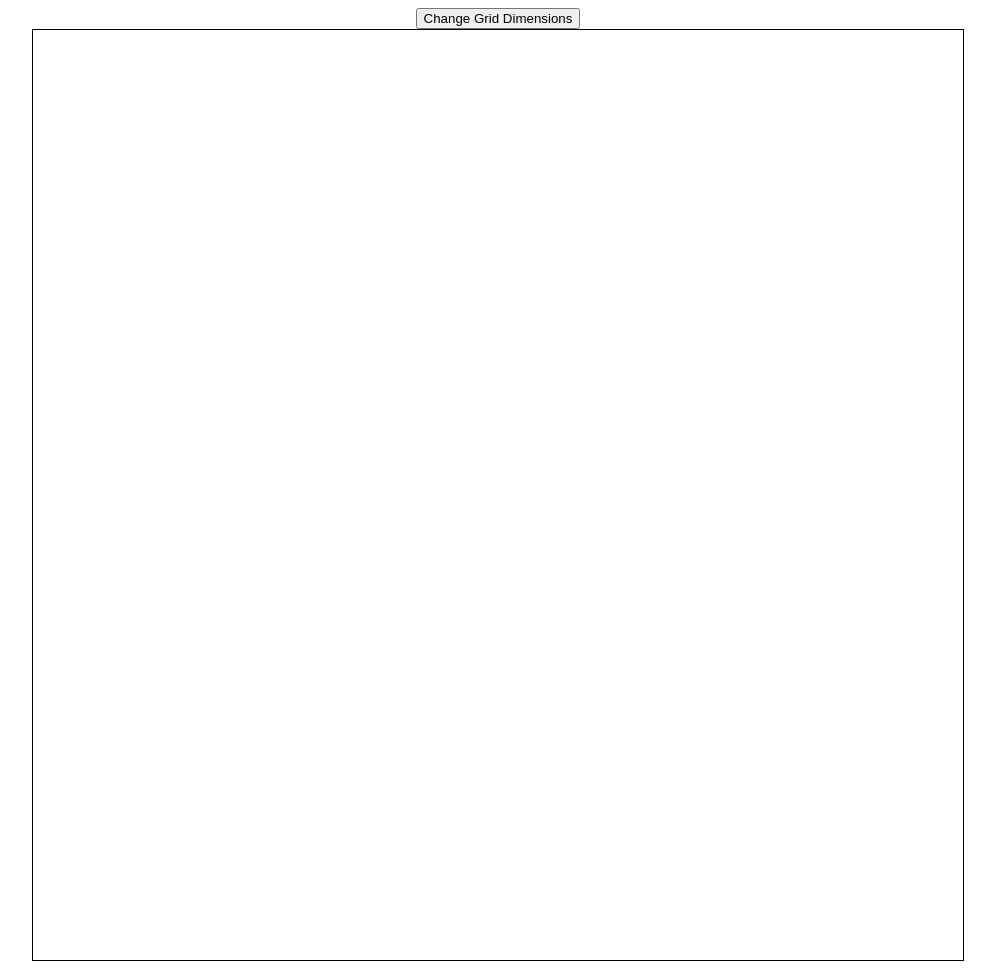
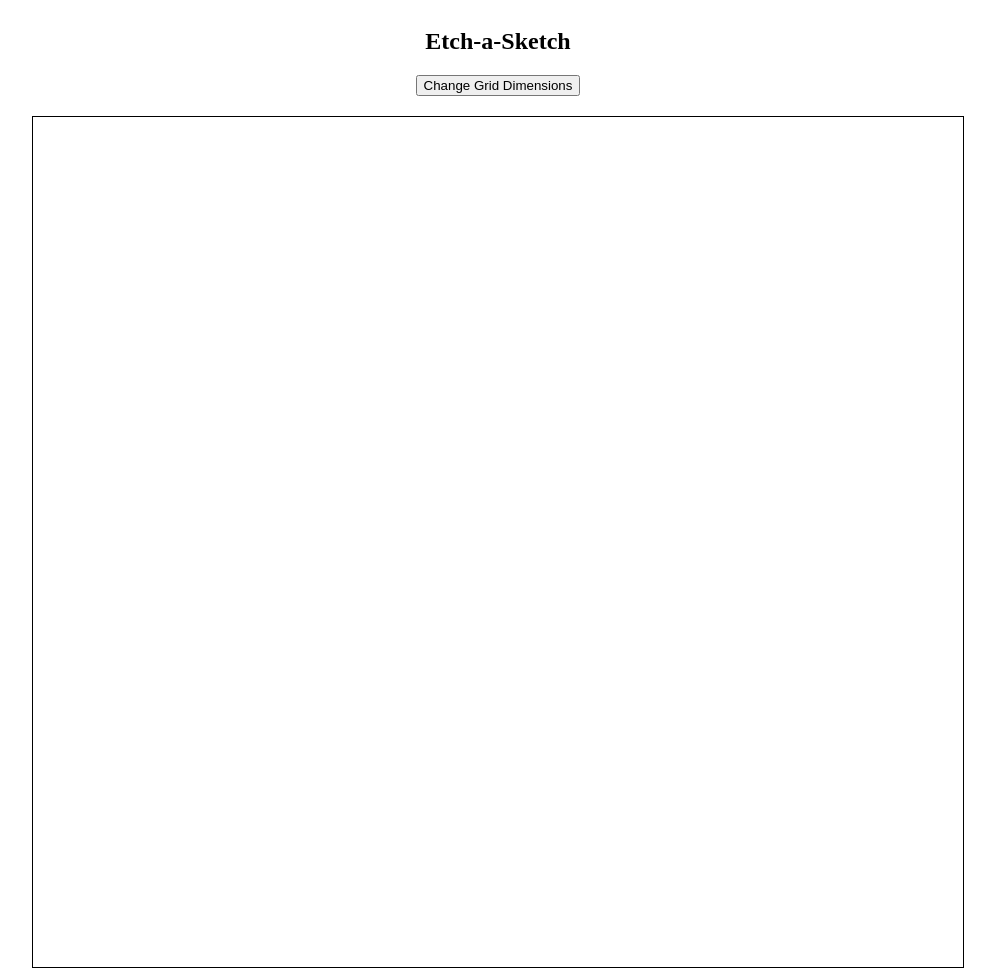
Before and after one commit to Batchaaaaan/odin-etch-a-sketch, a plain HTML site: page index.html in a window 1280 px wide. Shown: the whole page, without its empty margins (142-1137 px from the left). Drawn offline with Linux system fonts and the light colour scheme.

Commit message:
Add finishing styles and text
Added a div for a header in main container.
Lowered the height of the grid container.
Added a bottom margin for the button.

```diff
--- a/index.html
+++ b/index.html
@@ -9,6 +9,9 @@
 </head>
 <body>
     <div id="main-container">
+        <div id='header'>
+            <h2>Etch-a-Sketch</h2>
+        </div>
         <div id="button">
             <button>Change Grid Dimensions</button>
         </div>
--- a/style.css
+++ b/style.css
@@ -1,9 +1,15 @@
+#main-container {
+    display: flex;
+    flex-direction: column;
+    align-items: center;
+}
+
 #grid-container {
     display: flex;
     flex-direction: column;
     border: 1px solid black;
     width: 930px;
-    height: 930px;
+    height:850px;
 }
 
 .grid-column {
@@ -11,13 +17,13 @@
     flex: 1 0 auto;
 }
 
-#main-container {
-    display: flex;
-    flex-direction: column;
-    align-items: center;
-}
+
 
 .grid-row {
     display: flex;
     flex: 1;
 }
+
+button {
+    margin-bottom: 20px;
+}
```
